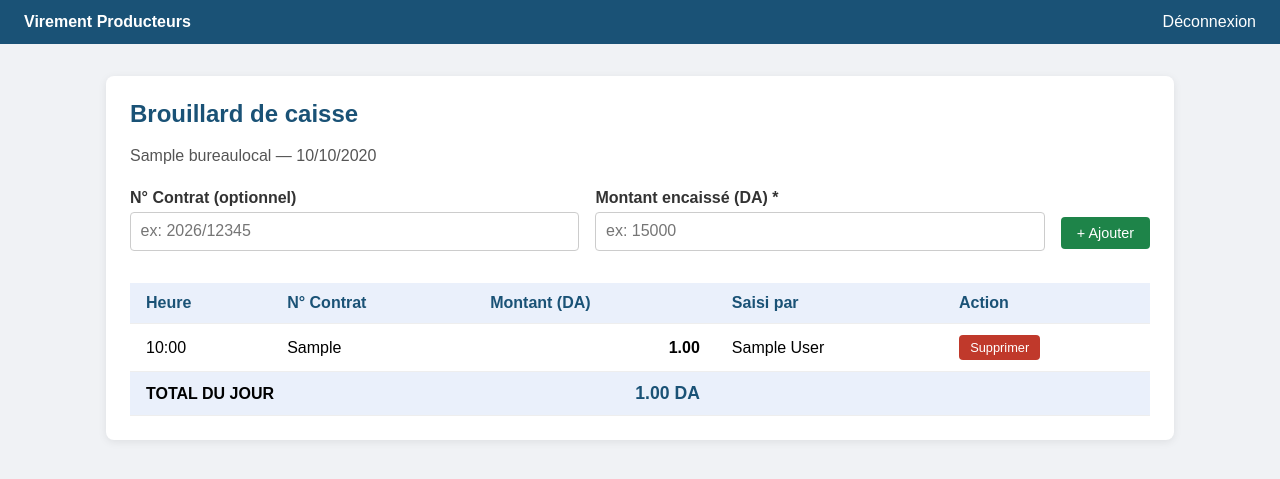
After one commit to takiabdou/virement-producteurs, a Django app: template core/templates/core/brouillard.html in a window 1280 px wide. The commit adds this page. Shown: the top 479 px of the page. Run offline with Django 5.2, Linux system fonts and the light colour scheme; tables that the repository leaves empty hold one stand-in row (values such as "Sample post"); the template is opened without the code that fills it: values that come from a table or form of the project are taken from there, most other values are stand-ins (such as "Sample title", 1, 10 or a date in 2020).

Commit message:
Phase 4 : brouillard de caisse

```diff
--- a/config/settings.py
+++ b/config/settings.py
@@ -115,7 +115,7 @@ AUTH_PASSWORD_VALIDATORS = [
 
 LANGUAGE_CODE = 'en-us'
 
-TIME_ZONE = 'UTC'
+TIME_ZONE = 'Africa/Algiers'
 
 USE_I18N = True
 
--- a/config/urls.py
+++ b/config/urls.py
@@ -22,4 +22,8 @@ urlpatterns = [
     path('utilisateurs/creer/', views.utilisateur_creer, name='utilisateur_creer'),
     path('utilisateurs/<int:pk>/modifier/', views.utilisateur_modifier, name='utilisateur_modifier'),
     path('utilisateurs/<int:pk>/supprimer/', views.utilisateur_supprimer, name='utilisateur_supprimer'),
+    # Brouillard de caisse
+    path('brouillard/', views.brouillard, name='brouillard'),
+    path('brouillard/ajouter/', views.encaissement_ajouter, name='encaissement_ajouter'),
+    path('brouillard/<int:pk>/supprimer/', views.encaissement_supprimer, name='encaissement_supprimer'),
 ]
--- a/core/models.py
+++ b/core/models.py
@@ -78,3 +78,26 @@ class Profil(models.Model):
 
     def __str__(self):
         return f"{self.user.get_full_name()} [{self.get_role_display()}]"
+
+class LigneEncaissement(models.Model):
+    bureau_local = models.ForeignKey(
+        BureauLocal,
+        on_delete=models.CASCADE,
+        related_name='encaissements'
+    )
+    saisi_par = models.ForeignKey(
+        User,
+        on_delete=models.SET_NULL,
+        null=True,
+        related_name='encaissements'
+    )
+    montant = models.DecimalField(max_digits=12, decimal_places=2)
+    numero_contrat = models.CharField(max_length=50, blank=True)
+    date = models.DateField(auto_now_add=True)
+    heure = models.TimeField(auto_now_add=True)
+
+    class Meta:
+        ordering = ['-date', '-heure']
+
+    def __str__(self):
+        return f"{self.date} | {self.bureau_local.code} | {self.montant} DA"
--- a/core/templates/core/base.html
+++ b/core/templates/core/base.html
@@ -56,6 +56,8 @@
         {% elif user.profil.role == 'sous_superuser' %}
             <a href="{% url 'bl_liste' %}">Bureaux Locaux</a>
             <a href="{% url 'utilisateur_liste' %}">Utilisateurs</a>
+        {% elif user.profil.role == 'utilisateur' %}
+            <a href="{% url 'brouillard' %}">Brouillard</a>
         {% endif %}
         <a href="{% url 'deconnexion' %}">Déconnexion</a>
     </div>
--- /dev/null
+++ b/core/templates/core/brouillard.html
@@ -0,0 +1,84 @@
+{% extends 'core/base.html' %}
+{% block titre %}Brouillard de caisse — {{ bl.nom }}{% endblock %}
+{% block contenu %}
+<div class="card">
+    <h1>Brouillard de caisse</h1>
+    <p style="color:#555; margin-bottom:1.5rem;">
+        {{ bl.nom }} — {{ aujourd_hui|date:"d/m/Y" }}
+    </p>
+
+    <!-- Formulaire de saisie -->
+    <form method="post" action="{% url 'encaissement_ajouter' %}"
+          style="display:flex; gap:1rem; align-items:flex-end; flex-wrap:wrap; margin-bottom:2rem;">
+        {% csrf_token %}
+        <div class="form-group" style="flex:1; min-width:180px; margin:0;">
+            <label>N° Contrat (optionnel)</label>
+            <input type="text" name="numero_contrat" placeholder="ex: 2026/12345">
+        </div>
+        <div class="form-group" style="flex:1; min-width:180px; margin:0;">
+            <label>Montant encaissé (DA) *</label>
+            <input type="text" name="montant" placeholder="ex: 15000" required>
+        </div>
+        <div style="padding-bottom:0.1rem;">
+            <button type="submit" class="btn btn-vert">+ Ajouter</button>
+        </div>
+    </form>
+
+    <!-- Tableau des encaissements du jour -->
+    <table>
+        <thead>
+            <tr>
+                <th>Heure</th>
+                <th>N° Contrat</th>
+                <th>Montant (DA)</th>
+                <th>Saisi par</th>
+                <th>Action</th>
+            </tr>
+        </thead>
+        <tbody>
+            {% for ligne in lignes %}
+            <tr>
+                <td>{{ ligne.heure|time:"H:i" }}</td>
+                <td>{{ ligne.numero_contrat|default:"—" }}</td>
+                <td style="text-align:right; font-weight:bold;">
+                    {{ ligne.montant|floatformat:2 }}
+                </td>
+                <td>{{ ligne.saisi_par.get_full_name|default:ligne.saisi_par.username }}</td>
+                <td>
+                    <form method="post"
+                          action="{% url 'encaissement_supprimer' ligne.pk %}"
+                          style="display:inline;"
+                          onsubmit="return confirm('Supprimer cette ligne ?')">
+                        {% csrf_token %}
+                        <button type="submit" class="btn btn-rouge"
+                                style="padding:0.3rem 0.7rem; font-size:0.8rem;">
+                            Supprimer
+                        </button>
+                    </form>
+                </td>
+            </tr>
+            {% empty %}
+            <tr>
+                <td colspan="5" style="text-align:center; color:#888; padding:2rem;">
+                    Aucun encaissement saisi aujourd'hui.
+                </td>
+            </tr>
+            {% endfor %}
+        </tbody>
+        {% if lignes %}
+        <tfoot>
+            <tr style="background:#eaf0fb;">
+                <td colspan="2" style="font-weight:bold; padding:0.7rem 1rem;">
+                    TOTAL DU JOUR
+                </td>
+                <td style="font-weight:bold; text-align:right; font-size:1.1rem;
+                            color:#1a5276; padding:0.7rem 1rem;">
+                    {{ total_jour|floatformat:2 }} DA
+                </td>
+                <td colspan="2"></td>
+            </tr>
+        </tfoot>
+        {% endif %}
+    </table>
+</div>
+{% endblock %}
```
Also changed, not shown: core/admin.py (+6 -2 lines), core/templates/core/dashboard_utilisateur.html (+13 -9 lines), core/views.py (+64 -1 lines), core/migrations/0004_ligneencaissement.py (added).
